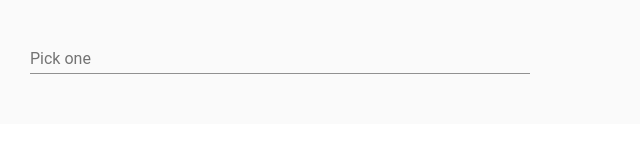
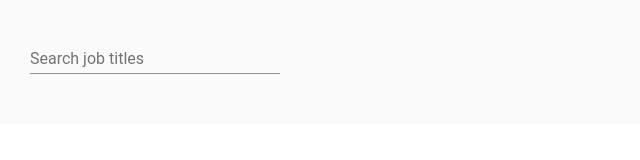
Before and after one commit to crappylime/angular-test-typeahead, an Angular app: page / in a window 1280 px wide. Shown: the top 160 px of the page, without its empty margins (0-640 px from the left). Built offline with nearby package versions, Linux system fonts and the light colour scheme.

Commit message:
Show the spinner while loading search results

```diff
--- a/src/app/search/search.component.html
+++ b/src/app/search/search.component.html
@@ -1,7 +1,8 @@
 <div class="search-form">
-    <mat-form-field class="full-width">
-        <input type="text" placeholder="Pick one" aria-label="Title" matInput [formControl]="searchControl"
+    <mat-form-field class="half-width">
+        <input type="text" placeholder="Search job titles" aria-label="Title" matInput [formControl]="searchControl"
             [matAutocomplete]="auto">
+        <mat-spinner matSuffix *ngIf="isLoading" diameter="17"></mat-spinner>
         <mat-autocomplete #auto="matAutocomplete">
             <mat-option *ngFor="let title of titles$ | async" [value]="title">
                 {{title}}
--- a/src/app/search/search.component.scss
+++ b/src/app/search/search.component.scss
@@ -3,7 +3,7 @@
     max-width: 500px;
     width: 100%;
 
-    .full-width {
-      width: 100%;
+    .half-width {
+      width: 50%;
     }
   }
--- a/src/app/search/search.component.ts
+++ b/src/app/search/search.component.ts
@@ -2,7 +2,7 @@ import { Component, OnInit } from '@angular/core';
 import { FormControl } from '@angular/forms';
 
 import { Observable, of } from 'rxjs';
-import { debounceTime, distinctUntilChanged, switchMap } from 'rxjs/operators';
+import { debounceTime, distinctUntilChanged, finalize, switchMap, tap } from 'rxjs/operators';
 
 import { SearchService } from './search.service';
 
@@ -12,6 +12,7 @@ import { SearchService } from './search.service';
   styleUrls: ['search.component.scss'],
 })
 export class SearchComponent implements OnInit {
+  isLoading = false;
   searchControl = new FormControl();
   titles$: Observable<string[]>;
 
@@ -22,11 +23,14 @@ export class SearchComponent implements OnInit {
       .pipe(
         debounceTime(300),
         distinctUntilChanged(),
+        tap(() => this.isLoading = true),
         switchMap((value: string) =>
           value.length < 2
             ? of([])
             : this.service.searchTitles(value.toLowerCase())
         ),
+        tap(() => this.isLoading = false),
+        finalize(() => this.isLoading = false)
       );
   }
 }
--- a/src/app/search/search.module.ts
+++ b/src/app/search/search.module.ts
@@ -7,6 +7,7 @@ import { ReactiveFormsModule } from '@angular/forms';
 import { MatAutocompleteModule } from '@angular/material/autocomplete';
 import { MatFormFieldModule } from '@angular/material/form-field';
 import { MatInputModule } from '@angular/material/input';
+import { MatProgressSpinnerModule } from '@angular/material/progress-spinner';
 import { MatSelectModule } from '@angular/material/select';
 
 import { SearchComponent } from './search.component';
@@ -19,6 +20,7 @@ import { SearchComponent } from './search.component';
     MatAutocompleteModule,
     MatFormFieldModule,
     MatInputModule,
+    MatProgressSpinnerModule,
     MatSelectModule,
     ReactiveFormsModule
   ],
--- a/src/index.html
+++ b/src/index.html
@@ -7,7 +7,7 @@
 <body>
   <link href="https://fonts.googleapis.com/icon?family=Material+Icons&display=block" rel="stylesheet">
   <div class="mat-app-background basic-container">
-    <app-root>loading</app-root>
+    <app-root></app-root>
   </div>
 </body>
 
```
